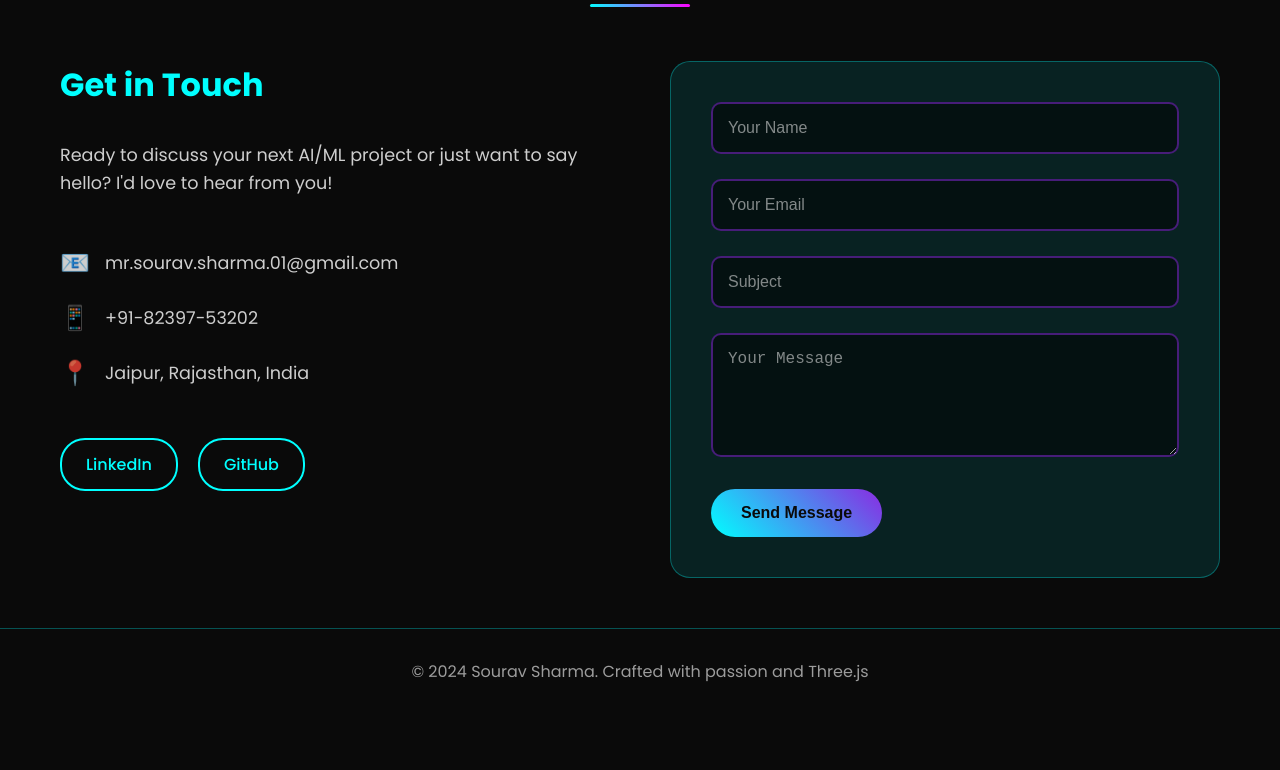
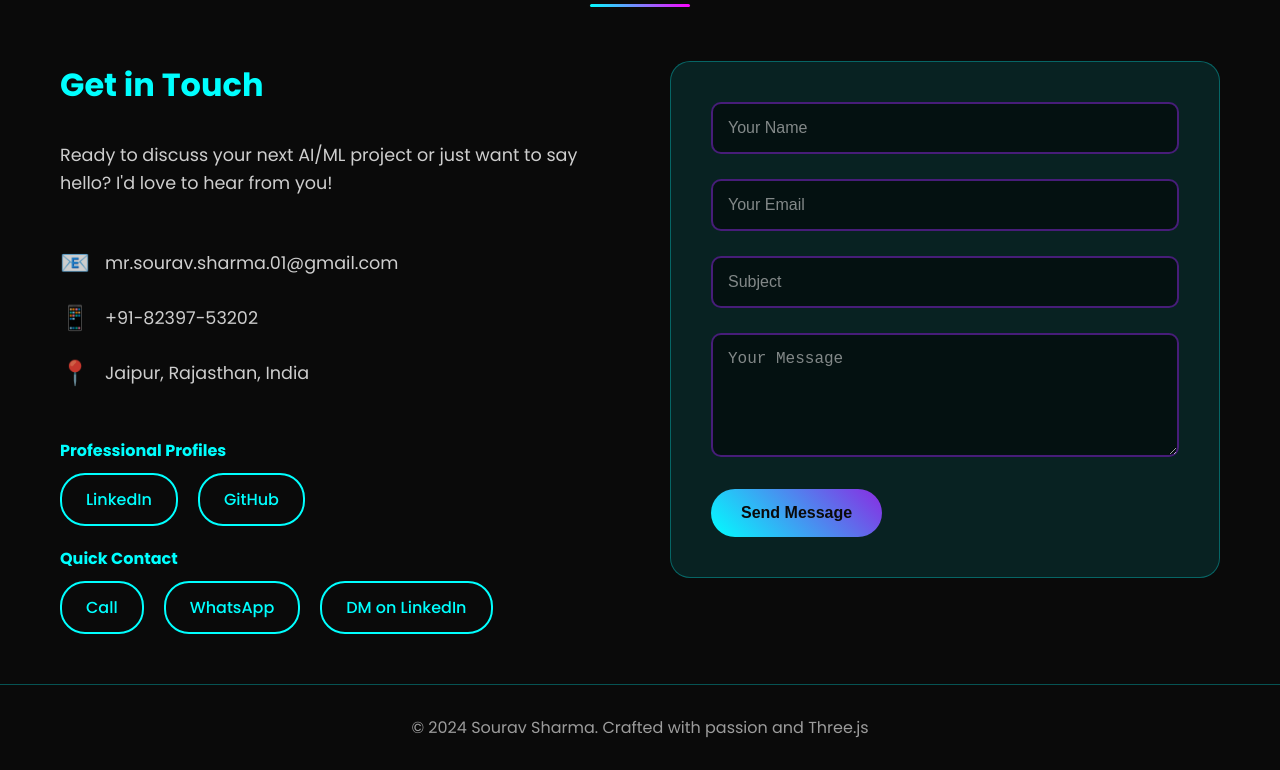
Before and after one commit to Sourav-x-3202/portfolio, a plain HTML site: page index.html in a window 1280 px wide. Shown: the part 5570-6340 px from the top of the page. Before the commit the page ends 6284 px from the top, so only its background shows below. Drawn offline with nearby package versions, Linux system fonts and the light colour scheme; animation ran at ten frames a second.

Commit message:
index.html

```diff
--- a/index.html
+++ b/index.html
@@ -1506,10 +1506,20 @@
                             <span>Jaipur, Rajasthan, India</span>
                         </div>
                     </div>
-                    <div class="social-links">
-                        <a href="www.linkedin.com/in/sourav-sharma-211b04272" class="social-link">LinkedIn</a>
-                        <a href="https://github.com/Sourav-x-3202" class="social-link">GitHub</a>
-                    </div>
+<!-- Row 1: Professional Profiles -->
+<h4 style="margin-top:20px; margin-bottom:10px; color: var(--primary);"> Professional Profiles</h4>
+<div class="social-links" style="margin-bottom:20px;">
+    <a href="www.linkedin.com/in/sourav-sharma-211b04272" class="social-link">LinkedIn</a>
+    <a href="https://github.com/Sourav-x-3202" class="social-link">GitHub</a>
+</div>
+
+<!-- Row 2: Quick Contact -->
+<h4 style="margin-top:20px; margin-bottom:10px; color: var(--primary);"> Quick Contact</h4>
+<div class="social-links">
+    <a href="tel:+918239753202" class="social-link"> Call </a>
+    <a href="https://wa.me/918239753202?text=Hi%20Sourav,%20I%20saw%20your%20portfolio!" target="_blank" class="social-link">WhatsApp</a>
+    <a href="https://www.linkedin.com/in/sourav-sharma-211b04272/" target="_blank" class="social-link"> DM on LinkedIn</a>
+</div>
                 </div>
                 <div class="contact-form-container">
                     <form id="contact-form" class="contact-form">
```
